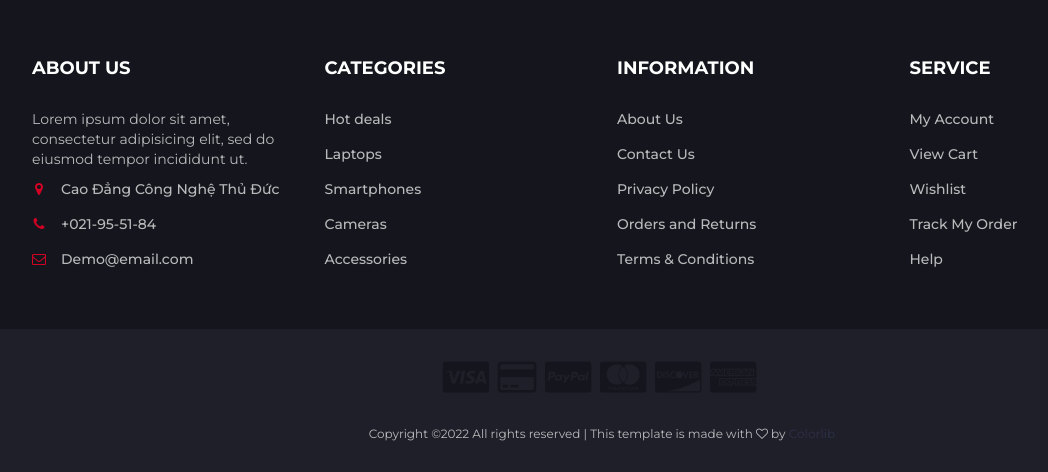
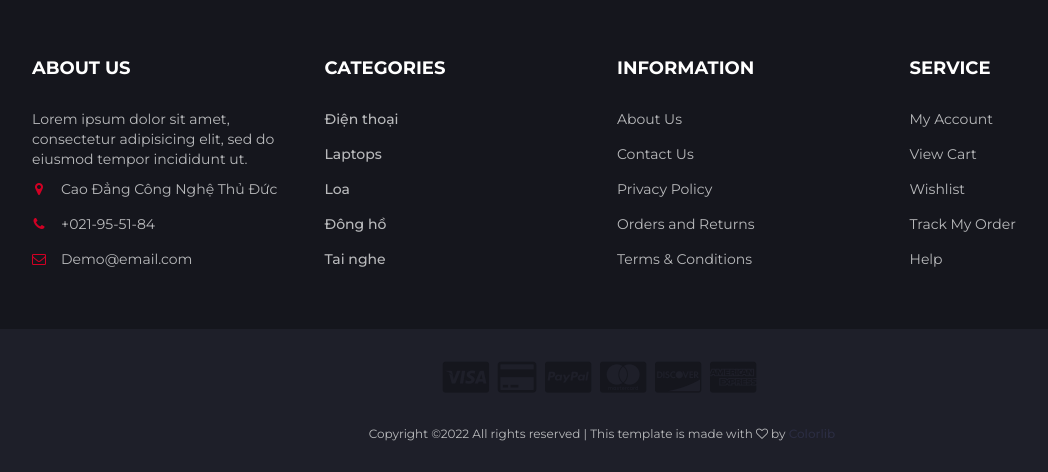
Before and after one commit to TranDuc41/Nhom2_BE1_HK1_NH22-23, a PHP site: page /cart.php in a window 1280 px wide. Shown: the part 1130-1602 px from the top of the page, without its empty margins (38-1086 px from the left). Run offline with PHP 8.4, Linux system fonts and the light colour scheme; the visitor is signed in with stand-in values (Sample User, id 1); data comes from the database, SQL or seed files in the repository; data that the repository does not hold is empty; some libraries are stand-ins or nearby versions.

Commit message:
update footer.php

```diff
--- a/views/footer.php
+++ b/views/footer.php
@@ -47,9 +47,9 @@
 							<h3 class="footer-title">About Us</h3>
 							<p>Lorem ipsum dolor sit amet, consectetur adipisicing elit, sed do eiusmod tempor incididunt ut.</p>
 							<ul class="footer-links">
-								<li><a href="#"><i class="fa fa-map-marker"></i>Cao Đẳng Công Nghệ Thủ Đức</a></li>
-								<li><a href="#"><i class="fa fa-phone"></i>+021-95-51-84</a></li>
-								<li><a href="#"><i class="fa fa-envelope-o"></i>Demo@email.com</a></li>
+								<li><i class="fa fa-map-marker"></i>Cao Đẳng Công Nghệ Thủ Đức</li>
+								<li><i class="fa fa-phone"></i>+021-95-51-84</li>
+								<li><i class="fa fa-envelope-o"></i>Demo@email.com</li>
 							</ul>
 						</div>
 					</div>
@@ -58,11 +58,11 @@
 						<div class="footer">
 							<h3 class="footer-title">Categories</h3>
 							<ul class="footer-links">
-								<li><a href="#">Hot deals</a></li>
-								<li><a href="#">Laptops</a></li>
-								<li><a href="#">Smartphones</a></li>
-								<li><a href="#">Cameras</a></li>
-								<li><a href="#">Accessories</a></li>
+								<li><a href="protype_product.php?type_id=1">Điện thoại</a></li>
+								<li><a href="protype_product.php?type_id=2">Laptops</a></li>
+								<li><a href="protype_product.php?type_id=3">Loa</a></li>
+								<li><a href="protype_product.php?type_id=4">Đông hồ</a></li>
+								<li><a href="protype_product.php?type_id=5">Tai nghe</a></li>
 							</ul>
 						</div>
 					</div>
@@ -73,11 +73,11 @@
 						<div class="footer">
 							<h3 class="footer-title">Information</h3>
 							<ul class="footer-links">
-								<li><a href="#">About Us</a></li>
-								<li><a href="#">Contact Us</a></li>
-								<li><a href="#">Privacy Policy</a></li>
-								<li><a href="#">Orders and Returns</a></li>
-								<li><a href="#">Terms & Conditions</a></li>
+								<li>About Us</li>
+								<li>Contact Us</li>
+								<li>Privacy Policy</li>
+								<li>Orders and Returns</li>
+								<li>Terms & Conditions</li>
 							</ul>
 						</div>
 					</div>
@@ -86,11 +86,11 @@
 						<div class="footer">
 							<h3 class="footer-title">Service</h3>
 							<ul class="footer-links">
-								<li><a href="#">My Account</a></li>
-								<li><a href="#">View Cart</a></li>
-								<li><a href="#">Wishlist</a></li>
-								<li><a href="#">Track My Order</a></li>
-								<li><a href="#">Help</a></li>
+								<li>My Account</li>
+								<li>View Cart</li>
+								<li>Wishlist</li>
+								<li>Track My Order</li>
+								<li>Help</li>
 							</ul>
 						</div>
 					</div>
```
